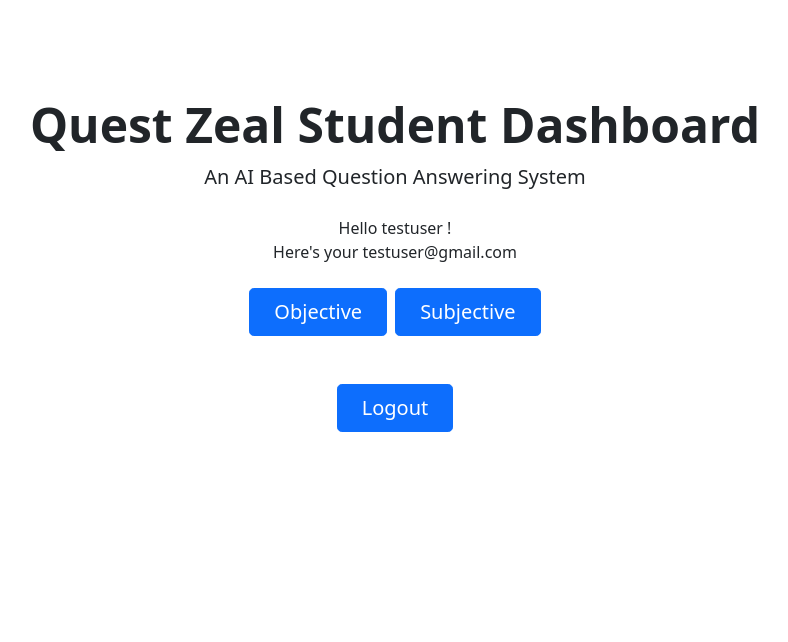
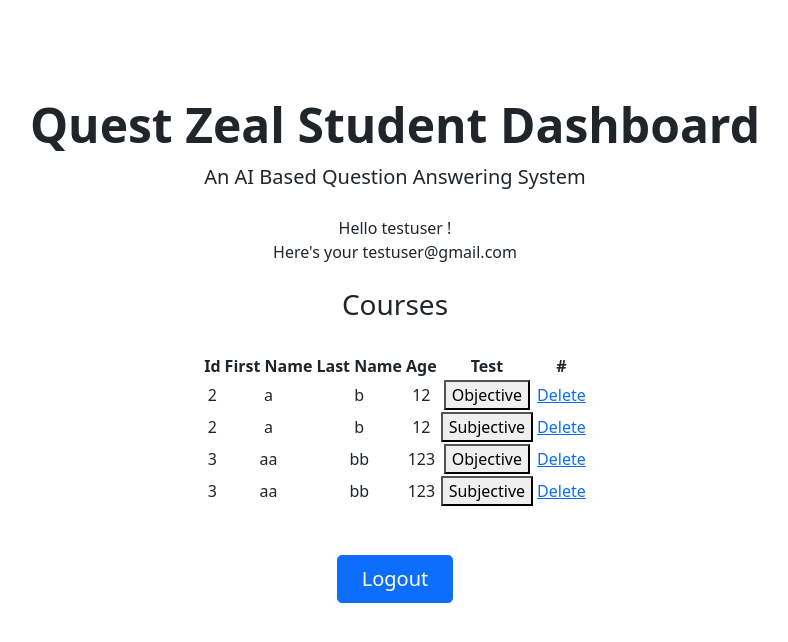
Before and after one commit to YPrahasith/Quest_Zeal, a Flask app: page /studentDashboard in a window 1280 px wide. Shown: the top 642 px of the page, without its empty margins (245-1033 px from the left). Run offline with Flask 2, Linux system fonts and the light colour scheme; a user stored in the database is signed in; data comes from the database, SQL or seed files in the repository; both versions use the stored data as it was after the commit.

Commit message:
Added, tutor side addition, display on student side

```diff
--- a/app/templates/studentDashboard.html
+++ b/app/templates/studentDashboard.html
@@ -1,24 +1,22 @@
-<!doctype html>
+<!DOCTYPE html>
 <html lang="en">
-
   <head>
     <title>Quest Zeal</title>
 
     <!-- CSS only -->
-    <link rel="stylesheet" href="https://cdn.jsdelivr.net/npm/bootstrap@5.1.1/dist/css/bootstrap.min.css">
-    <link rel="stylesheet" href="/static/assets/css/custom.css">
-
+    <link
+      rel="stylesheet"
+      href="https://cdn.jsdelivr.net/npm/bootstrap@5.1.1/dist/css/bootstrap.min.css"
+    />
+    <link rel="stylesheet" href="/static/assets/css/custom.css" />
   </head>
 
   <body>
     <main>
-
       <div class="px-4 py-5 my-5 text-center">
         <h1 class="display-5 fw-bold">Quest Zeal Student Dashboard</h1>
         <div class="col-lg-6 mx-auto">
-                <p class="lead mb-4">
-                    An AI Based Question Answering System
-                </p>
+          <p class="lead mb-4">An AI Based Question Answering System</p>
           <div class="d-grid gap-2 d-sm-flex justify-content-sm-center">
             Hello {{name}} !
             <br />
@@ -26,25 +24,72 @@
           </div>
           <br />
           <div class="d-grid gap-2 d-sm-flex justify-content-sm-center">
+            <div>
+              <h3>Courses</h3>
+              <br />
+              <table>
+                <thead>
+                  <th>Id</th>
+                  <th></th>
+                  <th>First Name</th>
+                  <th></th>
+                  <th>Last Name</th>
+                  <th></th>
+                  <th>Age</th>
+                  <th></th>
+                  <th>Test</th>
+                  <th></th>
+                  <th>#</th>
+                </thead>
+                {% for data in courses %}
+                <tbody>
+                  <td>{{data.id}}</td>
+                  <td></td>
+                  <td>{{data.first_name}}</td>
+                  <td></td>
+                  <td>{{data.last_name}}</td>
+                  <td></td>
+                  <td>{{data.age}}</td>
+                  <td></td>
+                  <td> <a href="{{url_for('Objective_QA_Generation')}}"><button>Objective</button></a> </td>
+                  <td></td>
+                  <td> <a href="/delete/{{data.id}}" type="button">Delete</a> </td>
 
-                    <a href="{{url_for('Objective_QA_Generation')}}" type="button" class="btn btn-primary btn-lg px-4 gap-3">Objective</a>
+                </tbody>
+                <tbody>
+                    <td>{{data.id}}</td>
+                    <td></td>
+                    <td>{{data.first_name}}</td>
+                    <td></td>
+                    <td>{{data.last_name}}</td>
+                    <td></td>
+                    <td>{{data.age}}</td>
+                    <td></td>
+                    <td> <a href="{{url_for('Subjective_QA_Generation')}}"><button>Subjective</button></a> </td>
+                    <td></td>
+                    <td> <a href="/delete/{{data.id}}" type="button">Delete</a> </td>
 
-                    <a href="{{url_for('Subjective_QA_Generation')}}" type="button" class="btn btn-primary btn-lg px-4 gap-3">Subjective</a>
+                  </tbody>
+                {% endfor%}
+              </table>
+            </div>
+
           </div>
           <br />
           <br />
           <div class="d-grid gap-2 d-sm-flex justify-content-sm-center">
-
-                    <a href="/logout" type="button" class="btn btn-primary btn-lg px-4 gap-3">Logout</a>
+            <a
+              href="/logout"
+              type="button"
+              class="btn btn-primary btn-lg px-4 gap-3"
+              >Logout</a
+            >
           </div>
         </div>
       </div>
     </main>
 
-
     <!-- JavaScript Bundle with Popper -->
     <script src="https://cdn.jsdelivr.net/npm/bootstrap@5.1.1/dist/js/bootstrap.bundle.min.js"></script>
-
   </body>
-
 </html>
--- a/app/views.py
+++ b/app/views.py
@@ -125,16 +125,16 @@ def index():
 @app.route('/studentDashboard')
 @login_required
 def studentDashboard():
+    courses = Courses.query.all()
     if current_user.user == "admin":
         return render_template('page-404.html'), 404
     else :
-        return render_template( 'studentDashboard.html',name = current_user.user , email= current_user.email)
+        return render_template( 'studentDashboard.html',name = current_user.user , email= current_user.email, courses=courses)
 
 #Render Tutor Dashboard
 @app.route('/tutorDashboard', methods=['GET', 'POST'])
 @login_required
 def tutorDashboard():
-    courses = Courses.query.all()
     name = current_user.user
     if name=="admin" :
         if request.method == 'POST':
@@ -144,7 +144,7 @@ def tutorDashboard():
 
             return redirect(url_for('tutorDashboard'))
 
-        return render_template( 'tutorDashboard.html',name = name , email= current_user.email,courses = courses)
+        return render_template( 'tutorDashboard.html',name = name , email= current_user.email)
     else :
         return render_template('page-404.html'), 404
 
@@ -211,11 +211,11 @@ def add():
     last_name = request.form.get("last_name")
     age = request.form.get("age")
 
-    # create an object of the Profile class of models and
+    # create an object of the course class of models and
     # store data as a row in our datatable
     if first_name != '' and last_name != '' and age is not None:
-        p = Courses(first_name=first_name, last_name=last_name, age=age)
-        db.session.add(p)
+        c = Courses(first_name=first_name, last_name=last_name, age=age)
+        db.session.add(c)
         db.session.commit()
         return redirect('/tutorDashboard')
     else:
@@ -225,7 +225,6 @@ def add():
 def erase(id):
 
     # deletes the data on the basis of unique id and
-    # directs to home page
     data = Courses.query.get(id)
     db.session.delete(data)
     db.session.commit()
```
Also changed, not shown: app/templates/tutorDashboard.html (+13 -36 lines), app/db.sqlite3. Lines whose indentation alone changed are shown as unchanged.
